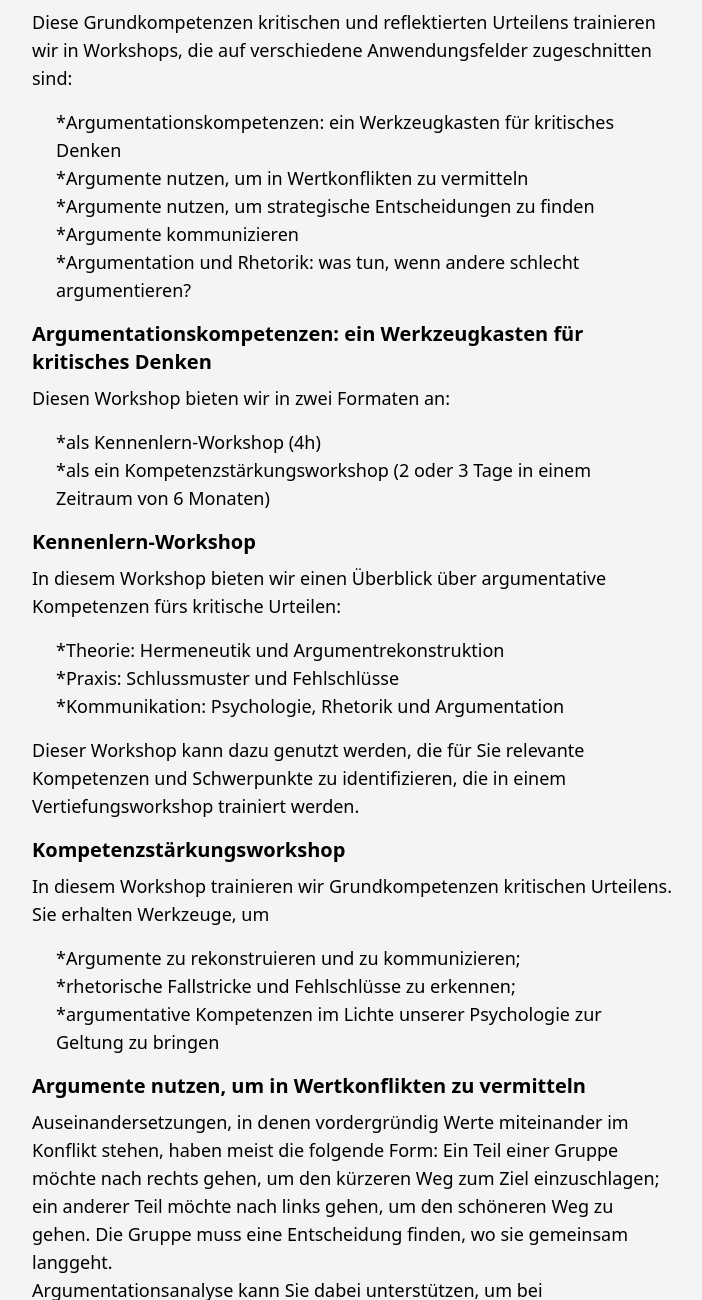
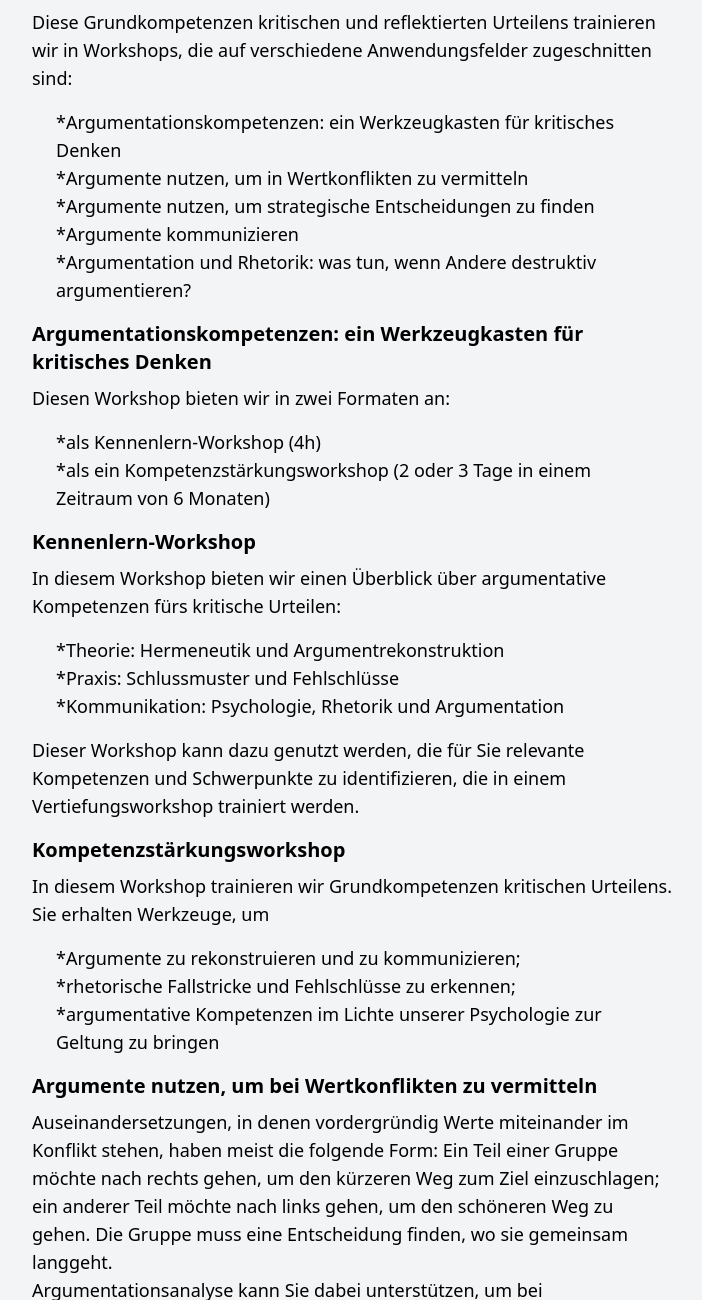
Before and after one commit to argumentations-agentur/argumentations-agentur.github.io, an Eleventy site: page src/dienstleistungen/argumentationstraining.md in a window 1280 px wide. Shown: the part 424-1724 px from the top of the page, without its empty margins (288-990 px from the left). Built offline with nearby package versions, Linux system fonts and the light colour scheme; Eleventy itself is replaced by a stand-in of ours; files that its build step writes are made by us from their sources; a script that the page names is missing; files whose address does not match are found by name; what @argdown/markdown-it-plugin, postcss-import would draw is missing.

Commit message:
Wording changed (destruktiv statt schlecht argumentieren)

```diff
--- a/src/dienstleistungen/argumentationstraining.md
+++ b/src/dienstleistungen/argumentationstraining.md
@@ -4,11 +4,9 @@ title: Argumentationstraining
 
 Wir stärken Ihre Fähigkeit, reflektiert zu urteilen, indem wir Sie darin unterstützen, argumentative Strukturen zu identifizieren, zu rekonstruieren, zu analysieren und zu kommunizieren. In individuell zugeschnittenen Workshops trainieren wir folgende Kompetenzen:
 
-
 + Hermeneutik: Positionen Anderer erfassen
 + Argumentation: Argumentative Strukturen erkennen und eigene Argumente formulieren
 + Entscheidungsfindung: Entscheidungen argumentativ begründen
-
 
 Diese Grundkompetenzen kritischen und reflektierten Urteilens trainieren wir in Workshops, die auf verschiedene Anwendungsfelder zugeschnitten sind:
 
@@ -16,8 +14,7 @@ Diese Grundkompetenzen kritischen und reflektierten Urteilens trainieren wir in
 + Argumente nutzen, um in Wertkonflikten zu vermitteln
 + Argumente nutzen, um strategische Entscheidungen zu finden
 + Argumente kommunizieren
-+ Argumentation und Rhetorik: was tun, wenn andere schlecht argumentieren?
-
++ Argumentation und Rhetorik: was tun, wenn Andere destruktiv argumentieren?
 
 ## Argumentationskompetenzen: ein Werkzeugkasten für kritisches Denken
 
@@ -44,8 +41,7 @@ In diesem Workshop trainieren wir Grundkompetenzen kritischen Urteilens. Sie erh
 + rhetorische Fallstricke und Fehlschlüsse zu erkennen;
 + argumentative Kompetenzen im Lichte unserer Psychologie zur Geltung zu bringen
 
-
-## Argumente nutzen, um in Wertkonflikten zu vermitteln
+## Argumente nutzen, um bei Wertkonflikten zu vermitteln
 
 Auseinandersetzungen, in denen vordergründig Werte miteinander im Konflikt stehen, haben meist die folgende Form: Ein Teil einer Gruppe möchte nach rechts gehen, um den kürzeren Weg zum Ziel einzuschlagen; ein anderer Teil möchte nach links gehen, um den schöneren Weg zu gehen. Die Gruppe muss eine Entscheidung finden, wo sie gemeinsam langgeht.
 Argumentationsanalyse kann Sie dabei unterstützen, um bei Meinungsverschiedenheiten dieser Form zu vermitteln. In diesem zwei-tägigen Workshop trainieren wir argumentativen Umgang mit Wertkonflikten.
@@ -58,7 +54,6 @@ Aufbau:
 + Rhetorik und Wertkonflikte
 + Vertiefung von Fallbeispielen (Ende Tag 2)
 
-
 ## Argumente nutzen, um strategische Entscheidungen zu finden
 
 Strategische Entscheidungen sind häufig kontrovers, weil sie mit zwei Arten von Unsicherheiten behaftet sind: normative und empirische Unsicherheit. Manchmal sind die Ziele oder ihre Gewichtung unsicher, die mit der Entscheidung verfolgt werden sollen (normative Unsicherheit). Manchmal ist es unsicher, welche Mittel mit welchen Kosten zu den festgelegten Ziele führen werden (empirische Unsicherheit).
@@ -68,12 +63,11 @@ Aufbau:
 
 + Sammeln von Fallbeispielen für strategische Entscheidungen
 + Argumentationsanalyse von strategischen Entscheidungen
-    + Umgang mit normativer Unsicherheit
-	+ Umgang mit empirischer Unsicherheit
+  + Umgang mit normativer Unsicherheit
+  + Umgang mit empirischer Unsicherheit
 + Anwendung auf die Fallbeispiele (Ende Tag 1)
 + Kommunikation von Argumenten bei der Begründung von strategischen Entscheidungen
 + Vertiefung von Fallbeispielen (Ende Tag 2)
-
 
 <!--
 ## Argumente kommunizieren
```
